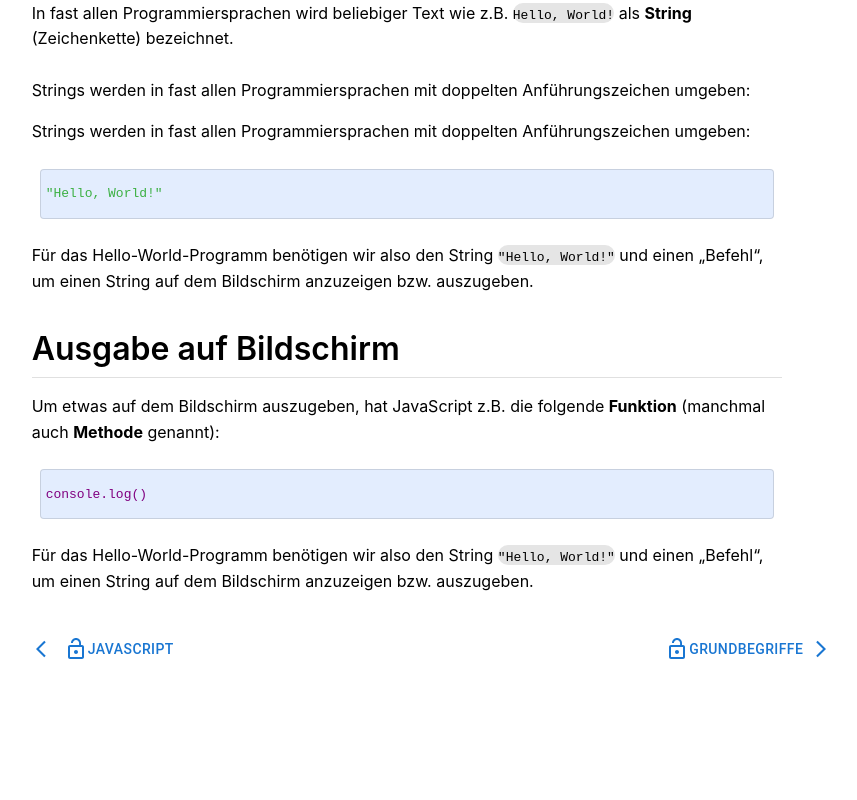
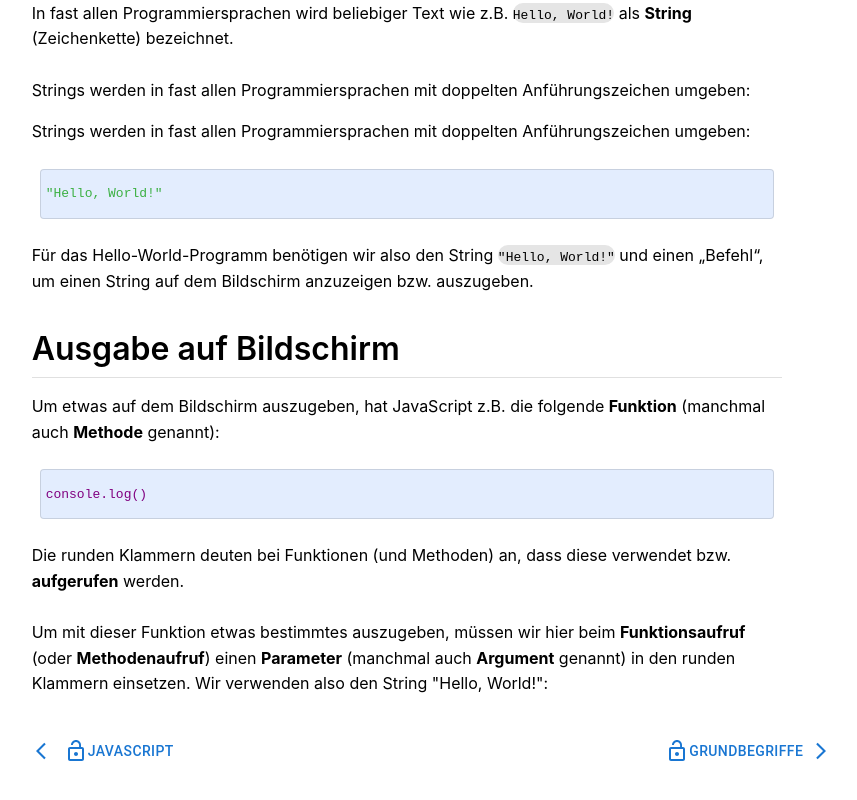
Before and after one commit to sakulklk/Lernmanagement, a Next.js app: page /hello_world in a window 1280 px wide. Shown: the part 944-1744 px from the top of the page, without its empty margins (233-1090 px from the left). Before the commit the page ends 1676 px from the top, so only its background shows below. Built offline with nearby package versions, Linux system fonts and the light colour scheme.

Commit message:
1 file modified

```diff
--- a/components/inhalt/K1/inhaltJSK1.js
+++ b/components/inhalt/K1/inhaltJSK1.js
@@ -221,13 +221,14 @@ export default function Sidemenu() {
           </Paper>
         </Box>
         <p>
-          {' '}
-          Für das Hello-World-Programm benötigen wir also den String{' '}
-          <codest>
-            <code>"Hello, World!"</code>
-          </codest>{' '}
-          und einen „Befehl“, um einen String auf dem Bildschirm anzuzeigen bzw.
-          auszugeben.
+          Die runden Klammern deuten bei Funktionen (und Methoden) an, dass
+          diese verwendet bzw. <b>aufgerufen</b> werden.
+          <br />
+          <br />
+          Um mit dieser Funktion etwas bestimmtes auszugeben, müssen wir hier
+          beim <b>Funktionsaufruf</b> (oder <b>Methodenaufruf</b>) einen{' '}
+          <b>Parameter</b> (manchmal auch <b>Argument</b> genannt) in den runden
+          Klammern einsetzen. Wir verwenden also den String "Hello, World!":
         </p>
         <br />
         <Grid container>
```
